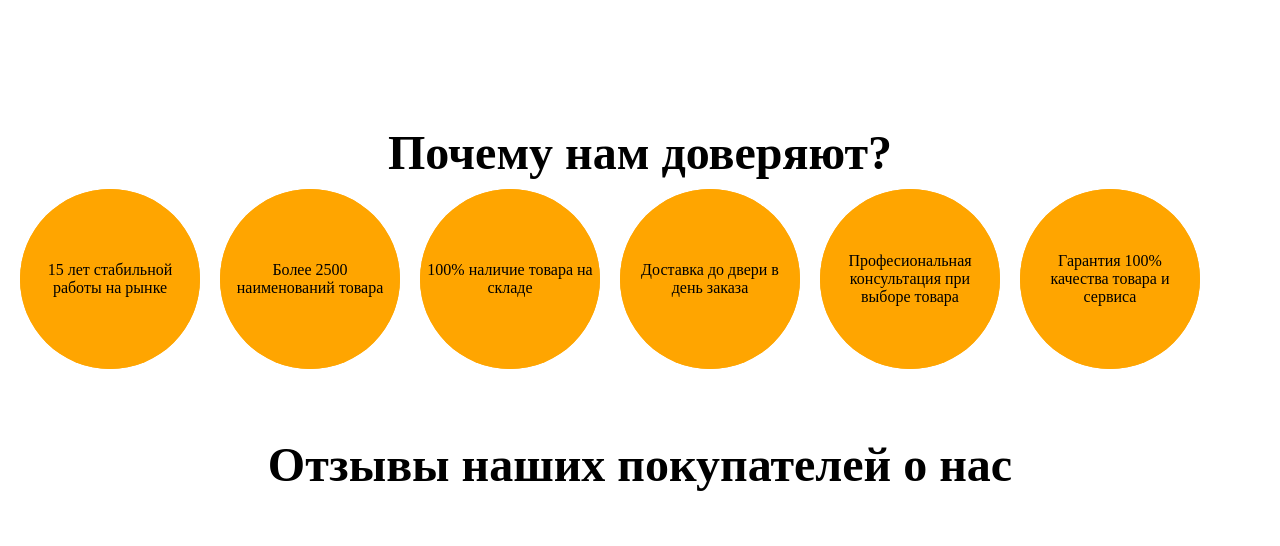
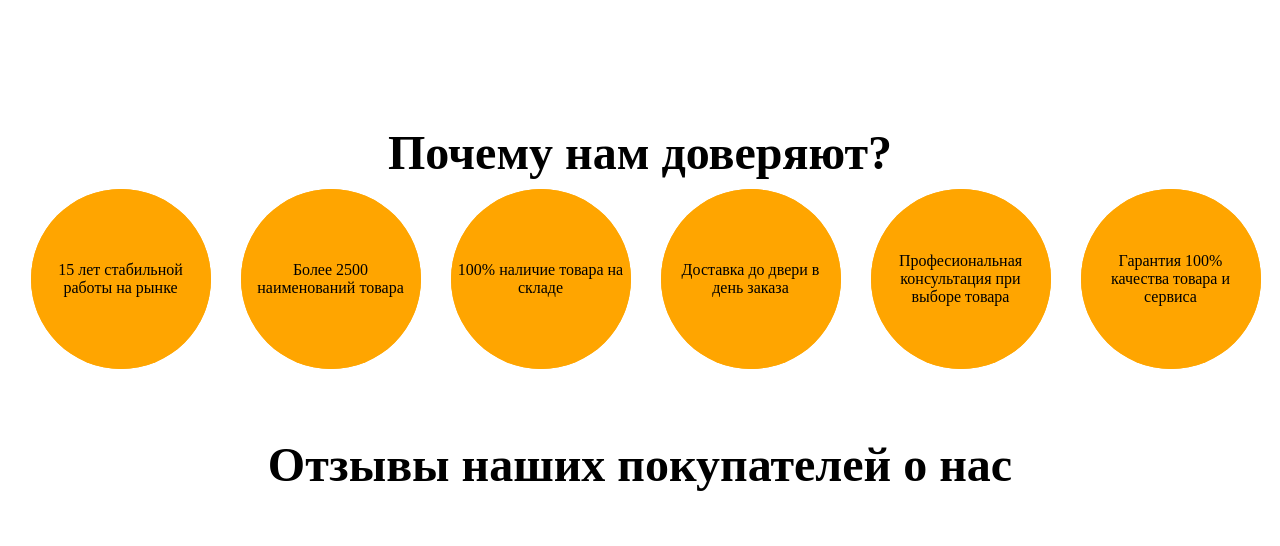
Before and after one commit to oksanasl/s-landing.github.io, a PHP site: page /index.html in a window 1280 px wide; the page is wider, and only the part inside the window is pictured. Shown: the part 2488-3034 px from the top of that part. Run offline with PHP 8.4, Linux system fonts and the light colour scheme; some libraries are stand-ins or nearby versions.

Commit message:
grounds_circles adjustment perfected

```diff
--- a/index.html
+++ b/index.html
@@ -233,6 +233,7 @@ google.maps.event.addDomListener(window, 'load', initialize);
 		</div>
 		<div id="Grounds">
 			<div id="Grounds_row_circles">
+				<div class="Grounds_circles_wrap">
 					<div class="Grounds_circles">
 						<div class="Grounds_circles_box">
 							<div class="Grounds_circles_border">
@@ -240,6 +241,8 @@ google.maps.event.addDomListener(window, 'load', initialize);
 							</div>
 						</div>
 					</div>
+				</div>
+				<div class="Grounds_circles_wrap">
 					<div class="Grounds_circles">
 						<div class="Grounds_circles_box">
 							<div class="Grounds_circles_border">
@@ -247,6 +250,8 @@ google.maps.event.addDomListener(window, 'load', initialize);
 							</div>
 						</div>
 					</div>
+				</div>
+				<div class="Grounds_circles_wrap">
 					<div class="Grounds_circles">
 						<div class="Grounds_circles_box">
 							<div class="Grounds_circles_border">
@@ -254,6 +259,8 @@ google.maps.event.addDomListener(window, 'load', initialize);
 							</div>
 						</div>
 					</div>
+				</div>
+				<div class="Grounds_circles_wrap">
 					<div class="Grounds_circles">
 						<div class="Grounds_circles_box">
 							<div class="Grounds_circles_border">
@@ -261,6 +268,8 @@ google.maps.event.addDomListener(window, 'load', initialize);
 							</div>
 						</div>
 					</div>
+				</div>
+				<div class="Grounds_circles_wrap">
 					<div class="Grounds_circles">
 						<div class="Grounds_circles_box">
 							<div class="Grounds_circles_border">
@@ -268,10 +277,13 @@ google.maps.event.addDomListener(window, 'load', initialize);
 							</div>
 						</div>
 					</div>
+				</div>
+				<div class="Grounds_circles_wrap">
 					<div class="Grounds_circles">
 						<div class="Grounds_circles_box">
 							<div class="Grounds_circles_border">
 								<div class="Grounds_circles_content">Гарантия 100% качества товара и сервиса</div>
+							</div>
 						</div>
 					</div>
 				</div>
--- a/style.css
+++ b/style.css
@@ -14,7 +14,7 @@ img {
 * {
     margin: 0px auto;
     padding: 0px;
-    max-width: 100%;
+    /*max-width: 100%;*/
 }
 #body {
     width: 100%;
@@ -229,6 +229,10 @@ img {
     max-width: 100%;
     display: flex;
     flex-wrap: wrap;
+}
+.Grounds_circles_wrap{
+    margin: 0 auto;
+    width: 15%;
 }
 .Grounds_circles {
 	/*width: 128px;
```
Lines whose indentation alone changed are shown as unchanged.
